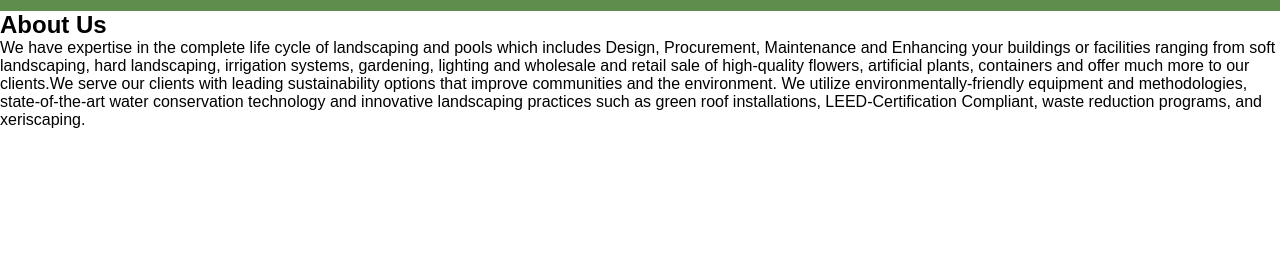
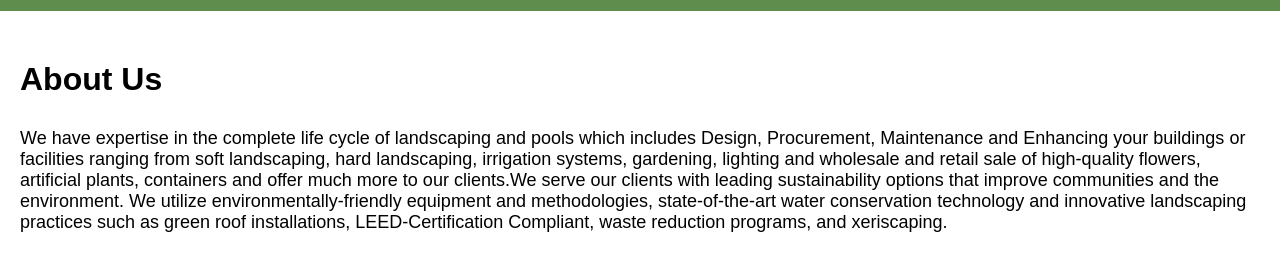
Before and after one commit to fadelBayloun/assignment-se-1, a plain HTML site: page index.html in a window 1280 px wide. Shown: the part 170-440 px from the top of the page. Drawn offline with Linux system fonts and the light colour scheme.

Commit message:
Adding the About US Style

```diff
--- a/style.css
+++ b/style.css
@@ -25,6 +25,7 @@ header img {
   right: 0;
   margin: 10px;
 }
+
 a {
   text-decoration: none;
   color: black;
@@ -35,6 +36,7 @@ header h1 {
   margin-bottom: 30px;
   font-size: 4em;
 }
+
 nav ul {
   list-style-type: none;
   margin: 0;
@@ -45,7 +47,25 @@ nav ul li {
   display: inline;
   margin-right: 10px;
 }
+
 nav ul li a {
   color: #fff;
   text-decoration: none;
 }
+
+main {
+  padding: 20px;
+}
+
+h2 {
+  font-size: 2em;
+  margin: 30px 0;
+}
+
+p {
+  font-size: large;
+}
+
+section {
+  margin-bottom: 30px;
+}
```
